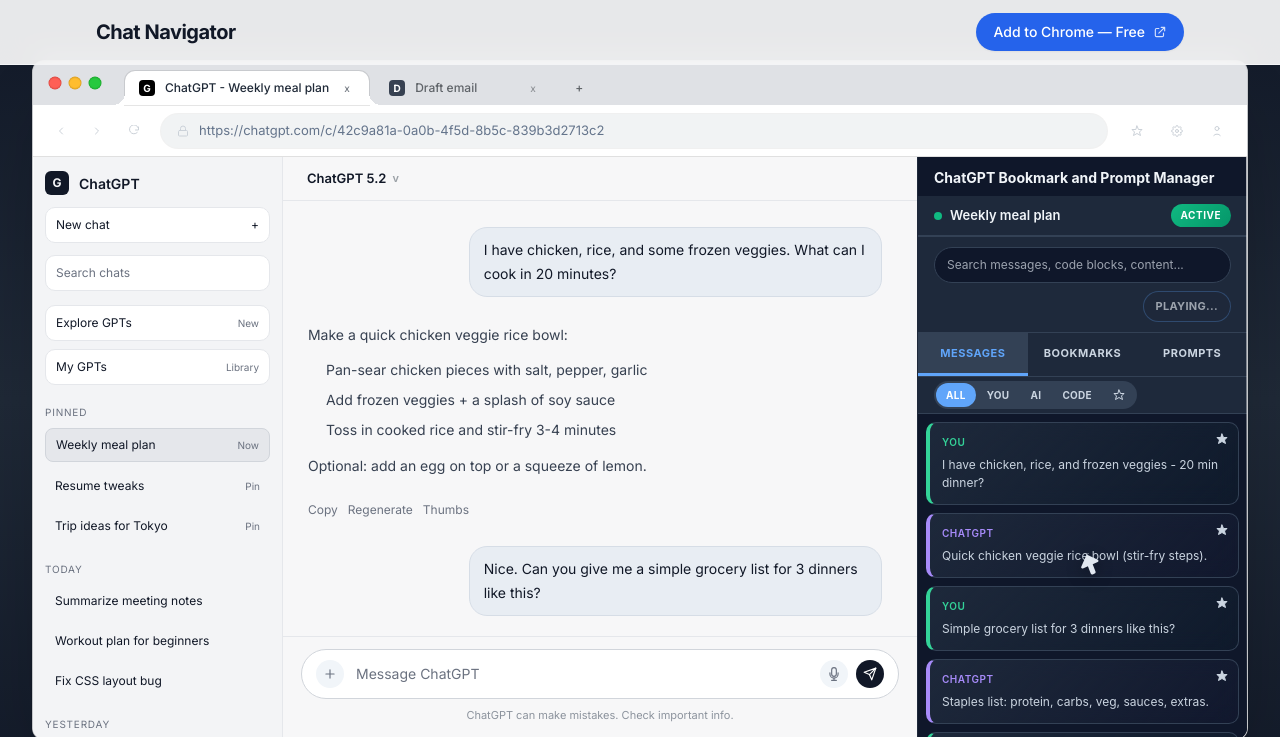
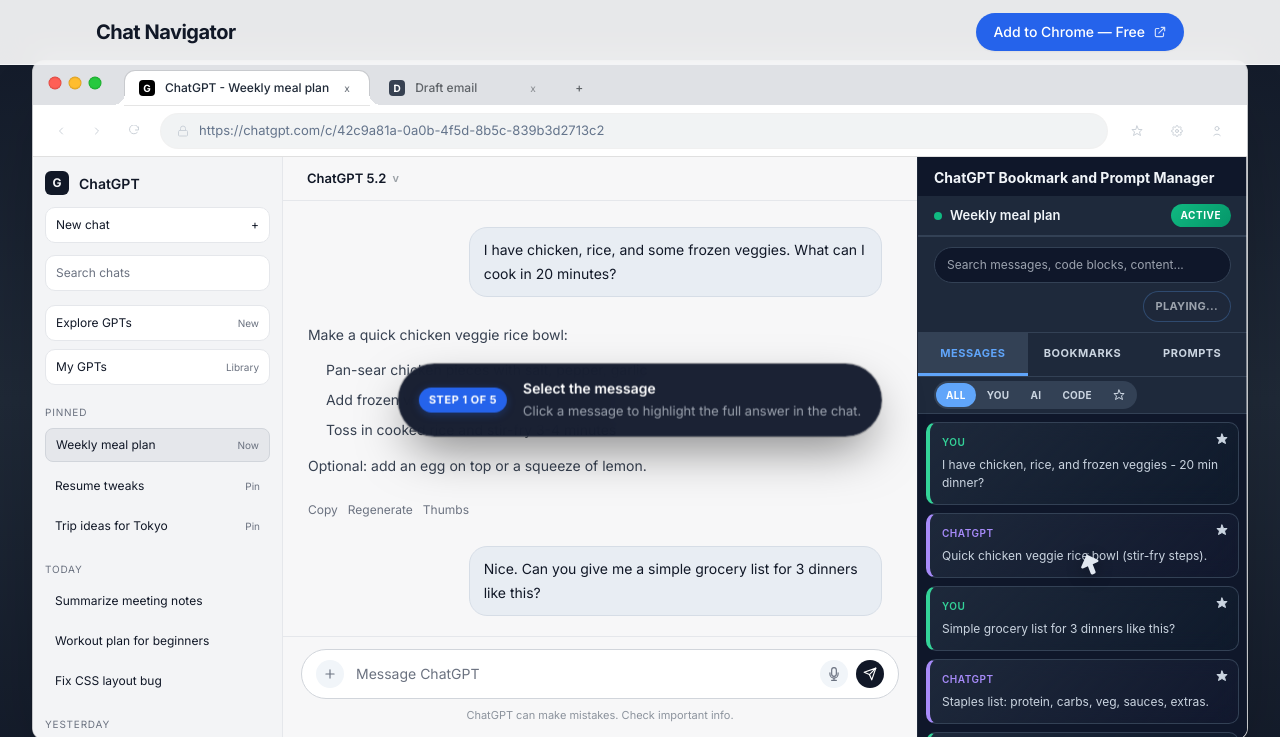
Before and after one commit to mezbahalam/chat-navigator-landing, a website: page index.html in a window 1280 px wide. Both pictures are taken after a click on the button 640 px from the left and 1128 px from the top of the page. Shown: the part 728-1465 px from the top of the page. Drawn offline with nearby package versions, Linux system fonts and the light colour scheme; files that its build step writes are made by us from their sources.

Commit message:
feat: Add and style a new centered floating demo toast component.

```diff
--- a/index.html
+++ b/index.html
@@ -1306,12 +1306,12 @@
             border-color: rgba(96, 165, 250, 0.8);
         }
 
-        /* Updated Demo Caption - Floating Toast */
+        /* Updated Demo Caption - Floating Toast (Centered) */
         .demo-caption {
             position: absolute;
-            bottom: 40px;
+            top: 50%;
             left: 50%;
-            transform: translateX(-50%) translateY(20px);
+            transform: translate(-50%, -50%) scale(0.95) translateY(10px);
             z-index: 2010;
             display: flex;
             align-items: center;
@@ -1321,7 +1321,7 @@
             border: 1px solid rgba(255, 255, 255, 0.1);
             border-radius: 99px;
             box-shadow:
-                0 10px 40px -10px rgba(0, 0, 0, 0.5),
+                0 20px 50px -10px rgba(0, 0, 0, 0.5),
                 0 0 0 1px rgba(0, 0, 0, 0.2);
             backdrop-filter: blur(12px);
             opacity: 0;
@@ -1334,7 +1334,7 @@
         .demo-caption.show {
             opacity: 1;
             padding: 16px 20px;
-            transform: translateX(-50%) translateY(0);
+            transform: translate(-50%, -50%) scale(1);
             pointer-events: auto;
             margin: 0;
             max-height: none;
@@ -3106,6 +3106,15 @@
                 <span class="demo-cta-title">Play Demo</span>
                 <span class="demo-cta-subtitle">See bookmarks, prompts, and save flows in 20 seconds.</span>
             </button>
+
+            <!-- Floated Demo Toast -->
+            <div class="demo-caption" aria-live="polite">
+                <div class="demo-step"></div>
+                <div>
+                    <div class="demo-title"></div>
+                    <div class="demo-subtitle"></div>
+                </div>
+            </div>
 
             </div>
             </div>
```
